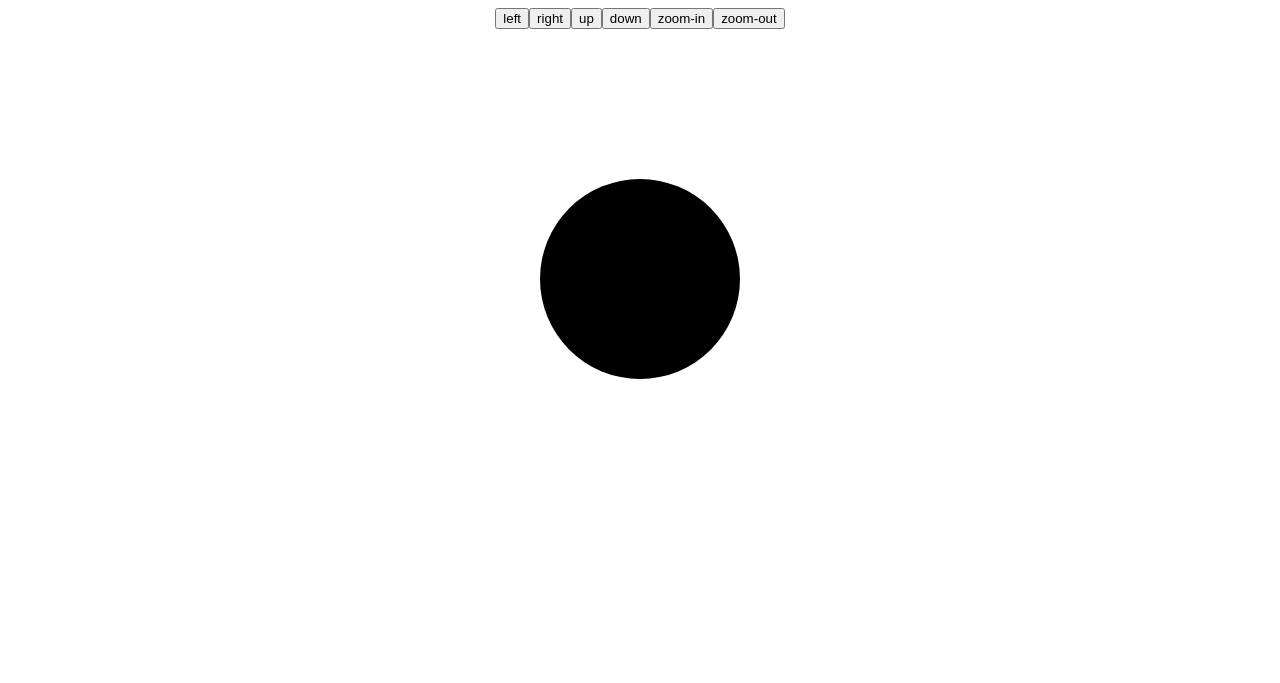
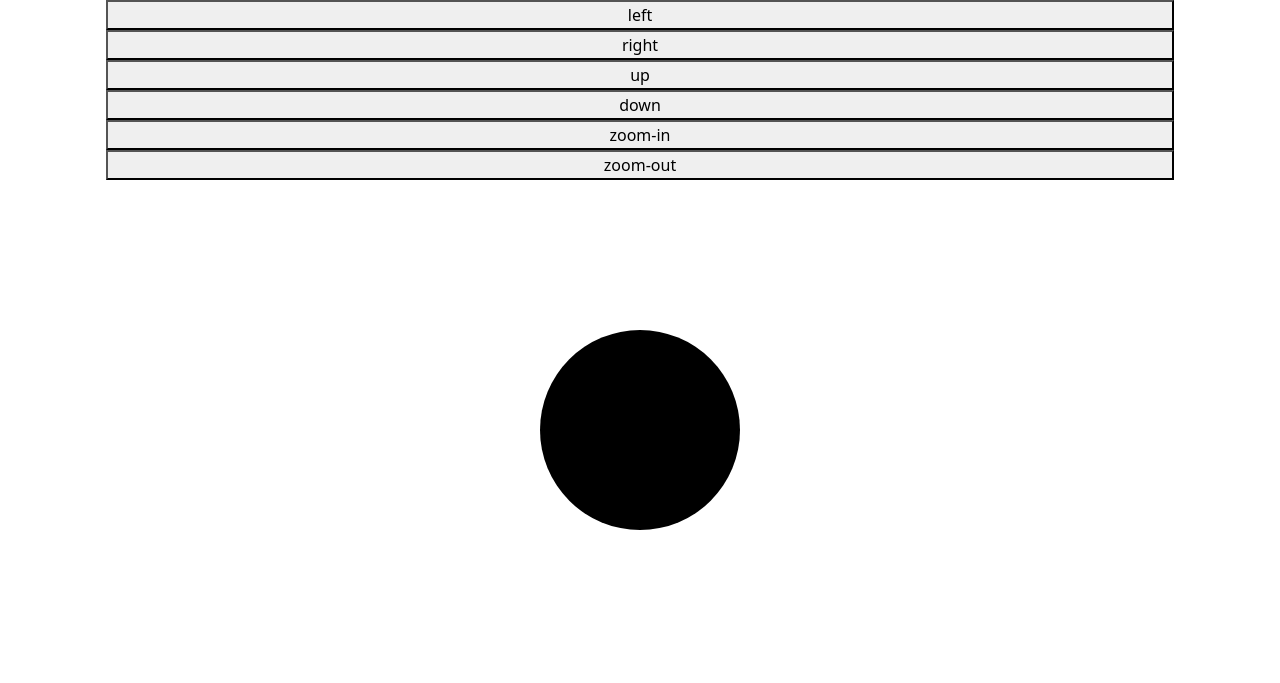
Before and after one commit to pierfrancescoscar/mobile-futureseed, a plain HTML site: page index.html in a window 1280 px wide. Drawn offline with nearby package versions, Linux system fonts and the light colour scheme.

Commit message:
ADD: boostrap

```diff
--- a/index.html
+++ b/index.html
@@ -3,7 +3,10 @@
   <head>
     <meta charset="utf-8" />
     <meta name="viewport" content="width=device-width, initial-scale=1" />
+    <!-- Main Style -->
     <link rel="stylesheet" href="style/main.css" />
+    <!-- Bootstrap -->
+    <link href="https://cdn.jsdelivr.net/npm/bootstrap@5.1.3/dist/css/bootstrap.min.css" rel="stylesheet" integrity="sha384-1BmE4kWBq78iYhFldvKuhfTAU6auU8tT94WrHftjDbrCEXSU1oBoqyl2QvZ6jIW3" crossorigin="anonymous">
   </head>
 
   <body>
```
